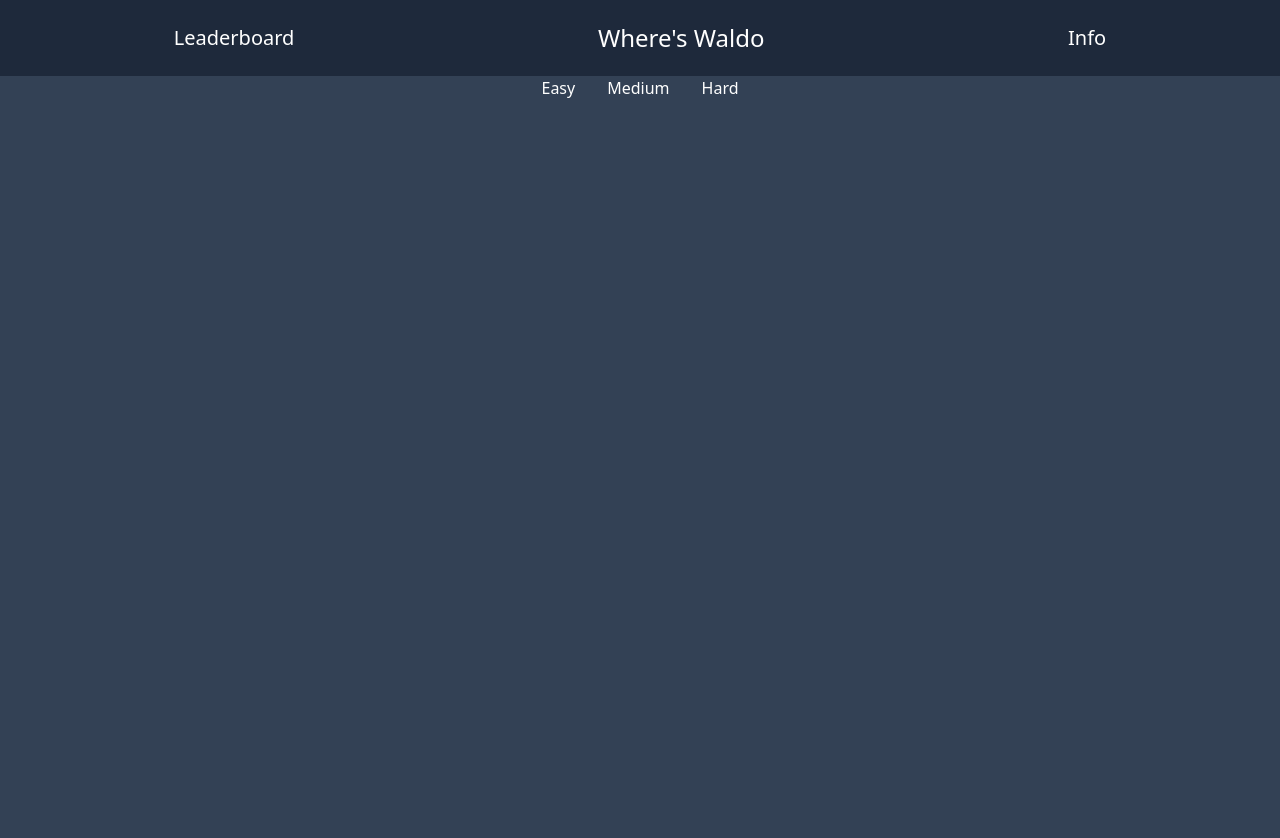
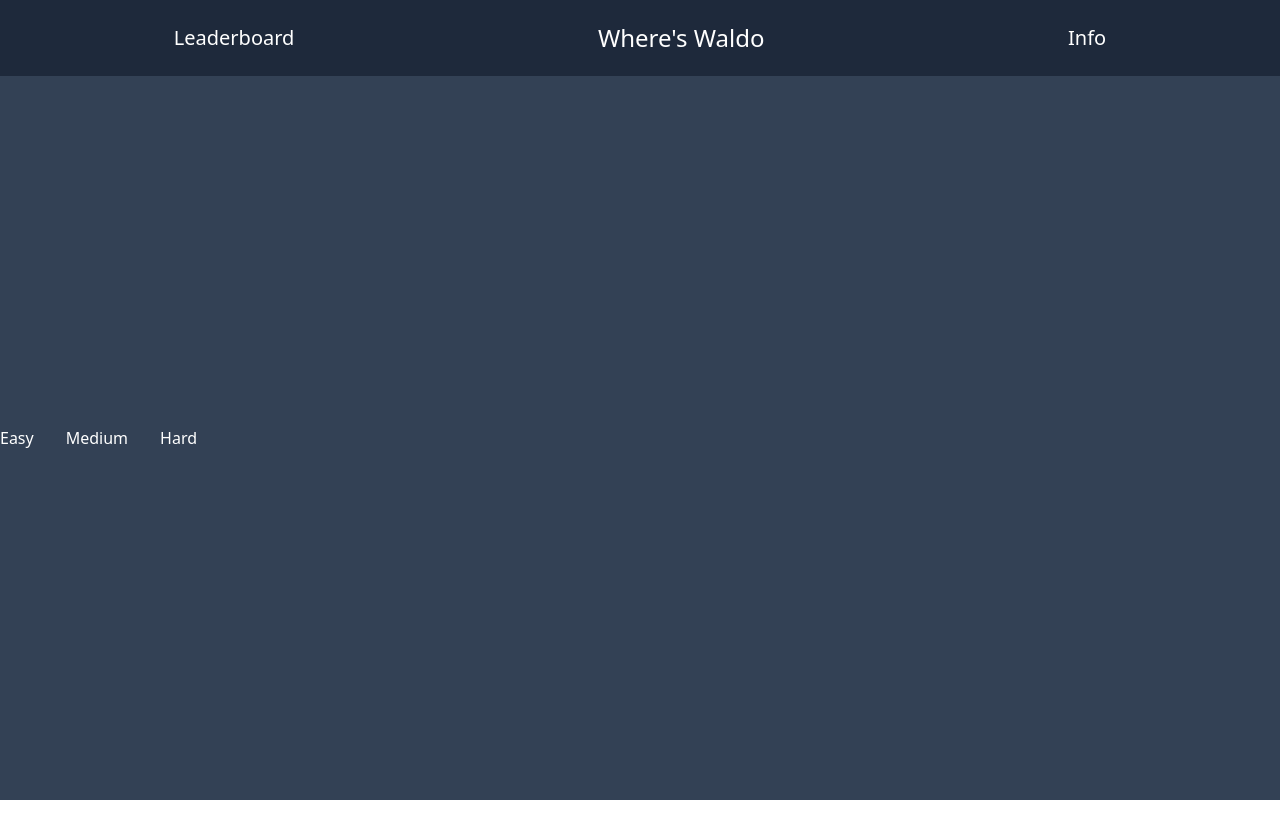
Before and after one commit to COValhalla/wheres-waldo, a React (Vite) app: page / in a window 1280 px wide. Shown: the top 838 px of the page. After the commit the page ends 800 px from the top, so only its background shows below. Built offline with nearby package versions, Linux system fonts and the light colour scheme; no server answers.

Commit message:
No forced scrollbar with h-screen.

```diff
--- a/src/components/Home.jsx
+++ b/src/components/Home.jsx
@@ -3,7 +3,7 @@ import { Link } from 'react-router-dom'
 
 export default function Home() {
   return (
-    <div className="">
+    <div className="flex h-screen w-full flex-col">
       <nav className="flex items-center justify-around bg-slate-800 p-5 text-xl text-white">
         <button
           className="rounded p-1 duration-200 ease-in hover:bg-gray-500"
@@ -20,7 +20,7 @@ export default function Home() {
         </button>
       </nav>
       {/* Main background */}
-      <div className="h-screen w-full  bg-slate-700 ">
+      <div className="flex flex-1  bg-slate-700 ">
         {/* Cards Container */}
         <div className="flex justify-center gap-8 text-white ">
           <button type="button">Easy</button>
```
